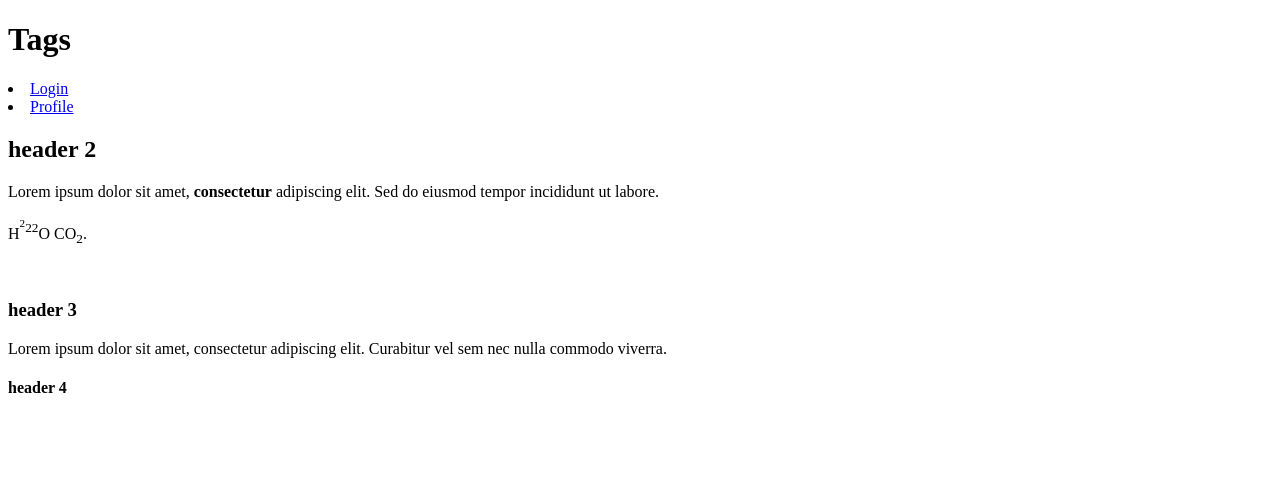
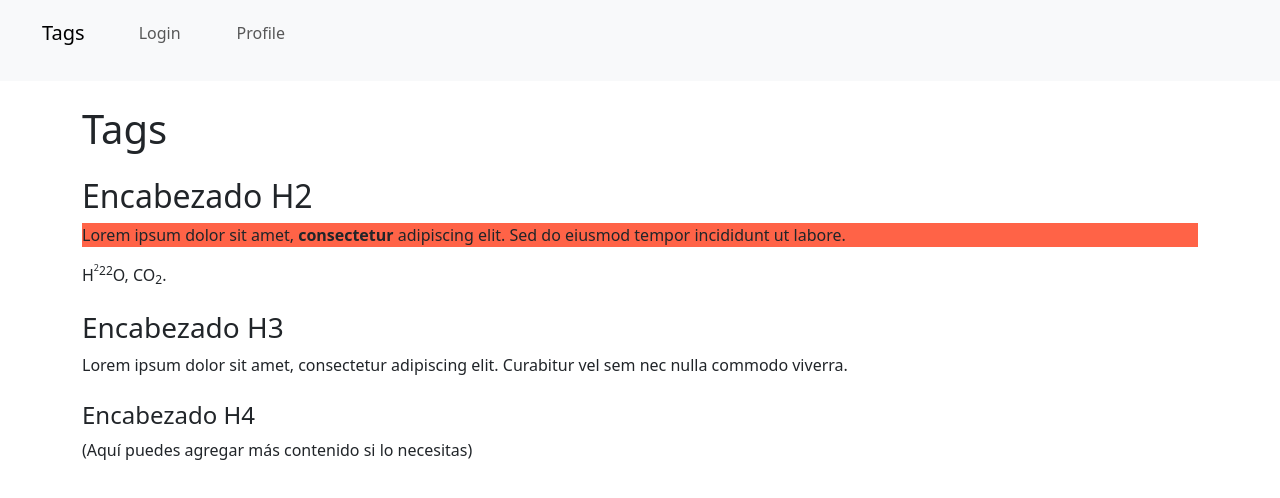
Before and after one commit to christianE2005/Tarea1, a website: page public/pages/tags.html in a window 1280 px wide. Drawn offline with nearby package versions, Linux system fonts and the light colour scheme.

Commit message:
actividad_css

```diff
--- a/public/pages/tags.html
+++ b/public/pages/tags.html
@@ -4,33 +4,63 @@
   <meta charset="UTF-8">
   <meta name="viewport" content="width=device-width, initial-scale=1.0">
   <title>Tags</title>
+
+  <!-- Bootstrap CSS -->
+  <link href="https://cdn.jsdelivr.net/npm/bootstrap@5.3.3/dist/css/bootstrap.min.css" rel="stylesheet">
+
+  <!-- Tu estilo personalizado -->
+  <link rel="stylesheet" href="../styles/style.css">
 </head>
 <body>
 
-  <header>
-    <h1>Tags</h1>
-    <nav>
-        <li><a href="../index.html">Login</a></li>
-        <li><a href="./profile.html">Profile</a></li>
-    </nav>
-  </header>
+  <!-- Navbar -->
+  <nav class="navbar navbar-expand-lg bg-body-tertiary">
+    <div class="container-fluid">
+      <a class="navbar-brand" href="#">Tags</a>
+      <button class="navbar-toggler" type="button" data-bs-toggle="collapse"
+              data-bs-target="#navbarNav" aria-controls="navbarNav"
+              aria-expanded="false" aria-label="Toggle navigation">
+        <span class="navbar-toggler-icon"></span>
+      </button>
+      <div class="collapse navbar-collapse" id="navbarNav">
+        <ul class="navbar-nav">
+          <li class="nav-item">
+            <a class="nav-link" href="../index.html">Login</a>
+          </li>
+          <li class="nav-item">
+            <a class="nav-link" href="./profile.html">Profile</a>
+          </li>
+        </ul>
+      </div>
+    </div>
+  </nav>
 
-  <div id="parrafo 1">
-    <h2>header 2</h2>
-    <p>Lorem ipsum dolor sit amet, <strong>consectetur</strong> adipiscing elit. Sed do eiusmod tempor incididunt ut labore.</p>
-    <p> H<sup><sup>2</sup>2</sup><sup>2</sup>O  CO<sub>2</sub>.</p>
-    <br />
-  </div>
+  <!-- Contenido Principal -->
+  <main class="container mt-4">
+    <h1 class="mb-4">Tags</h1>
 
-  <div id="parrafo 2">
-    <h3>header 3</h3>
-    <p>Lorem ipsum dolor sit amet, consectetur adipiscing elit. Curabitur vel sem nec nulla commodo viverra.</p>
-  </div>
+    <section id="parrafo-1" class="mb-4">
+      <h2>Encabezado H2</h2>
+      <p class="lorem">
+        Lorem ipsum dolor sit amet, <strong>consectetur</strong> adipiscing elit. Sed do eiusmod tempor incididunt ut labore.
+      </p>
+      <p> H<sup><sup>2</sup>2</sup><sup>2</sup>O, CO<sub>2</sub>.</p>
+    </section>
 
-  <div id="parrafo 3">
-    <h4>header 4</h4>
+    <section id="parrafo-2" class="mb-4">
+      <h3>Encabezado H3</h3>
+      <p>
+        Lorem ipsum dolor sit amet, consectetur adipiscing elit. Curabitur vel sem nec nulla commodo viverra.
+      </p>
+    </section>
 
-  </div>
+    <section id="parrafo-3" class="mb-4">
+      <h4>Encabezado H4</h4>
+      <p>(Aquí puedes agregar más contenido si lo necesitas)</p>
+    </section>
+  </main>
 
+  <!-- Bootstrap JS Bundle -->
+  <script src="https://cdn.jsdelivr.net/npm/bootstrap@5.3.3/dist/js/bootstrap.bundle.min.js"></script>
 </body>
 </html>
--- /dev/null
+++ b/public/styles/style.css
@@ -0,0 +1,8 @@
+a {color: aqua;
+margin: 5px 10px 20px 30px;}
+
+.lorem {background-color: tomato;}
+
+#profile_id:hover {
+    color: rgb(255, 0, 255);
+}
```
Also changed, not shown: public/index.html (+50 -10 lines), public/pages/profile.html (+38 -8 lines).
